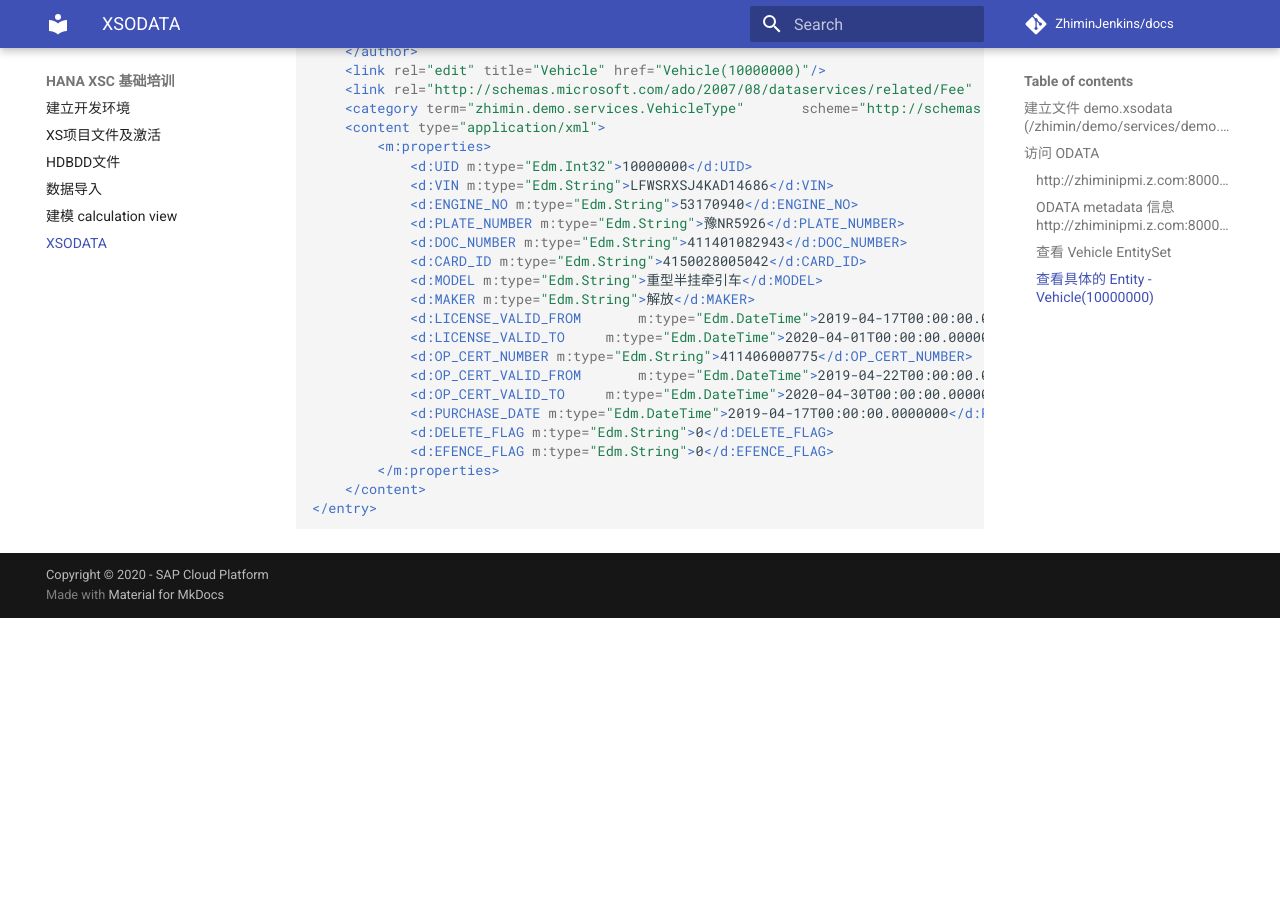
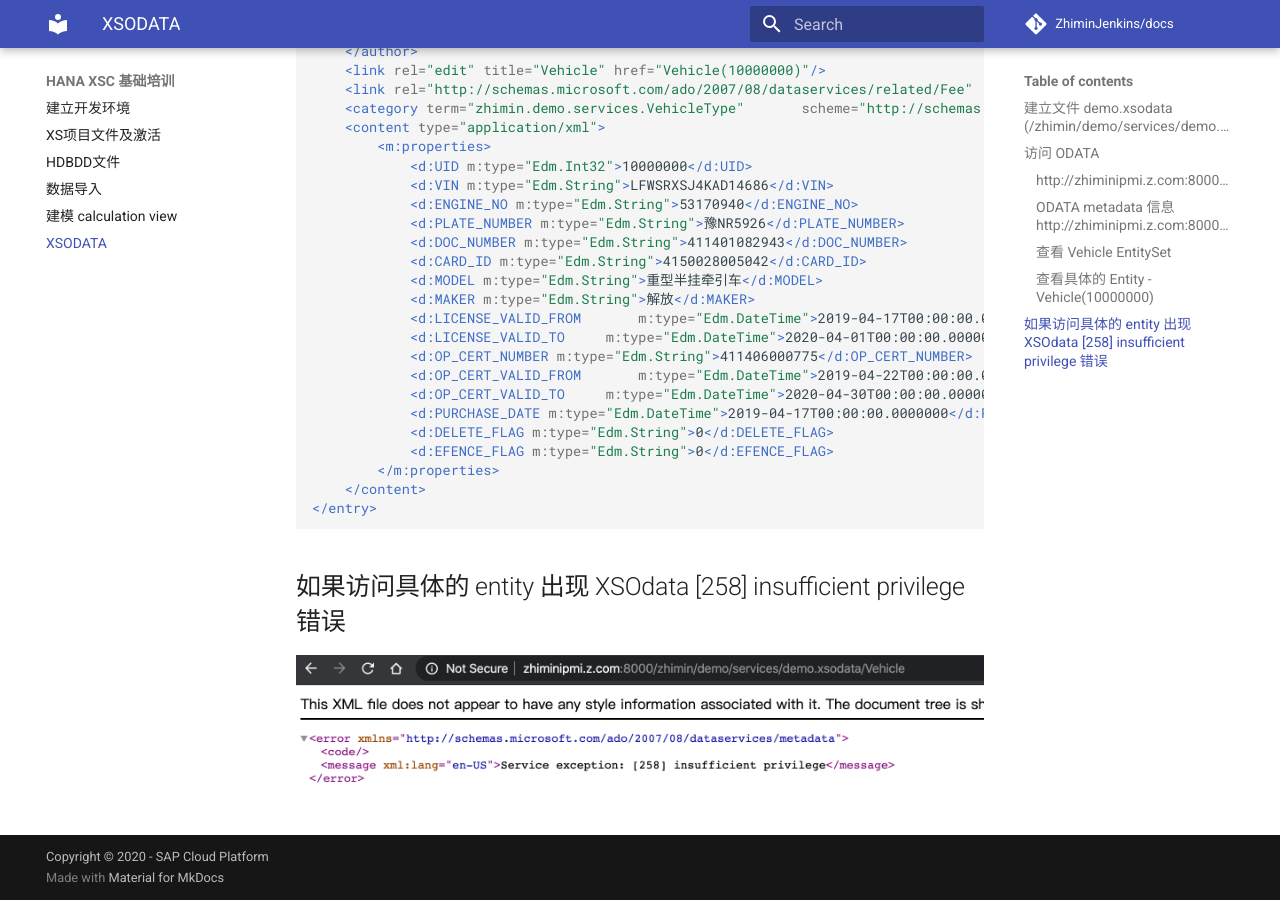
Before and after one commit to shaozhm/alpmars-training, an MkDocs documentation site: the page built from docs/xsodata.md, in a window 1280 px wide and 900 px high, scrolled down 3287 px. Built offline with MkDocs 1.6.1 and Material for MkDocs 9.7.7, drawn with Linux system fonts in a browser that asks for light colours; old or Windows-style settings are respelled for this version of MkDocs; before the commit the page ends 3905 px from its top, so only the background shows below that.

Commit message:
zhimin update

````diff
--- a/docs/xsodata.md
+++ b/docs/xsodata.md
@@ -180,3 +180,7 @@
     </content>
 </entry>
 ```
+
+## 如果访问具体的 entity 出现 XSOdata [258] insufficient privilege 错误
+
+![XSOdata insufficient privilege](./images/xsodata_access_insufficient_privilege.png)
````
